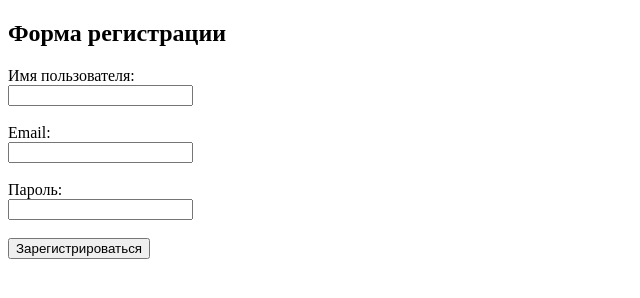
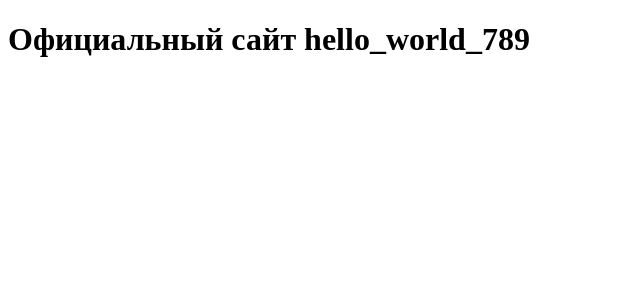
Before and after one commit to hello-world-789/hello-world-789, a plain HTML site: page index.html in a window 1280 px wide. Shown: the whole page, without its empty margins (0-640 px from the left). Drawn offline with Linux system fonts and the light colour scheme.

Commit message:
title, h1 про то что это офицалка

```diff
--- a/index.html
+++ b/index.html
@@ -2,18 +2,9 @@
 <html lang="ru">
 <head>
     <meta charset="UTF-8">
-    <title>Регистрация</title>
+    <title>Официальный сайт hello_world_789</title>
 </head>
 <body>
-    <h2>Форма регистрации</h2>
-    <form action="register.php" method="post">
-        <label for="username">Имя пользователя:</label><br>
-        <input type="text" id="username" name="username" required><br><br>
-        <label for="email">Email:</label><br>
-        <input type="email" id="email" name="email" required><br><br>
-        <label for="password">Пароль:</label><br>
-        <input type="password" id="password" name="password" required><br><br>
-        <input type="submit" value="Зарегистрироваться">
-    </form>
+    <h1>Официальный сайт hello_world_789</h1>
 </body>
 </html>
```
